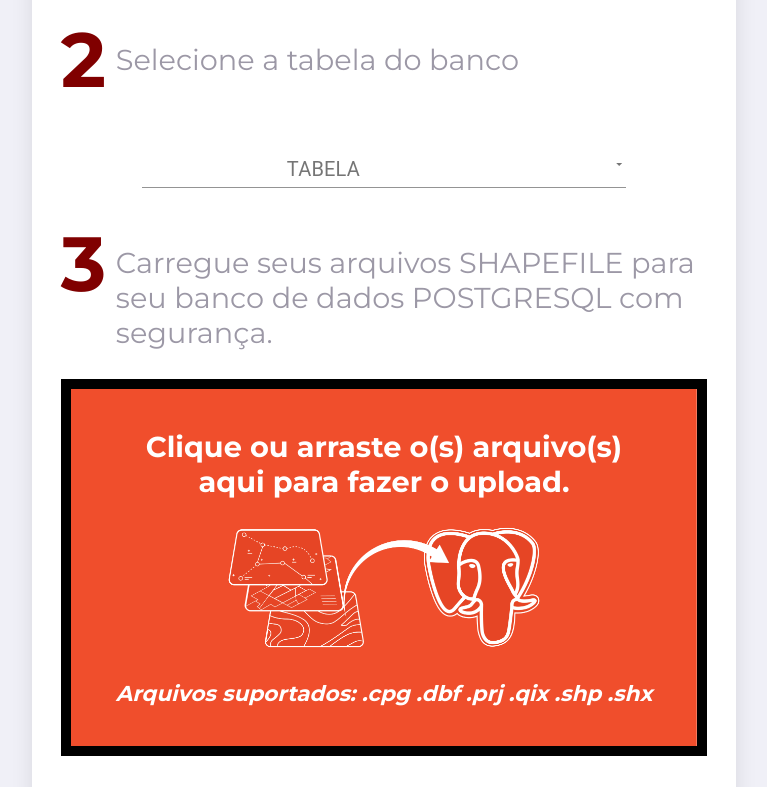
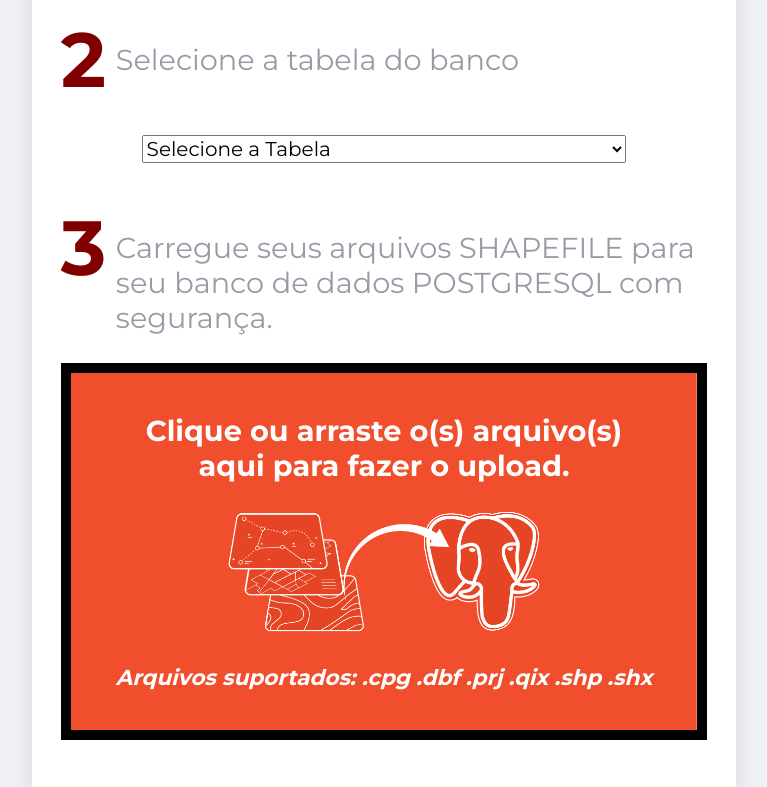
Before and after one commit to BureauTech/Mini-ETL-Shapefile-to-PostGis, a React (Create React App) app in the folder web/: page /shape in a window 1280 px wide. Shown: the part 880-1667 px from the top of the page, without its empty margins (256-1023 px from the left). Built offline with nearby package versions, Linux system fonts and the light colour scheme.

Commit message:
NEW: Select Table

```diff
--- a/web/src/components/Connection/index.js
+++ b/web/src/components/Connection/index.js
@@ -7,8 +7,6 @@ import InputLabel from '@material-ui/core/InputLabel';
 import MenuItem from '@material-ui/core/MenuItem';
 import FormControl from '@material-ui/core/FormControl';
 import Select from '@material-ui/core/Select';
-
-
 
 import './styles.css';
 
@@ -48,15 +46,29 @@ const Connection = () => {
   const [password, setPassword] = useState();
   const [loading, setLoading] = useState(false);
   const [bdList2, setBdList] = useState('');
+  const [lista, setLista] = useState();
+  const [open, setOpen] = React.useState(false);
+  const {shapeReturn, setShapeReturn} = useContext(AppContext);
+  const [campos, setCampos] = React.useState(0);
+
+  useEffect(() => {
+    console.log('context here: ', shapeReturn);
+  }, [shapeReturn]);
 
   const classes = useStyles();
+  const handleClose = () => {
+    setOpen(false);
+  };
+
+  const handleOpen = () => {
+    setOpen(true);
+  };
 
   const handleChange = (e) => {
     console.log(e.target.value);
     setTable(e.target.value);
     console.log(table);
-
-    bdList();
+    bdList(e.target.value); //Para isso é só passar a tabela selecionada como um parâmetro para a próxima função.
   }
 
   const handleSubmit = () => {
@@ -86,8 +98,28 @@ const Connection = () => {
 
   }
 
-  const bdList = () => {
-    console.log(table);
+  const bdList = (tableSelected) => {
+    setLoading(true);
+    api({
+      method: 'post',
+      url: '/connect/database',
+      data: {
+        "host": local,
+        "porta": portal,
+        "bd": tableSelected,
+        "usuario": user,
+        "senha": password
+      }
+    })
+    .then(response => {
+        setLista(response.data);
+        console.log('olha a lista ' + JSON.stringify(lista))
+        setShapeReturn(response.data);
+      }
+    )
+    .catch(err => {
+      console.log('deu ruim bb', err);
+    });
   }
 
     return (
@@ -120,6 +152,7 @@ const Connection = () => {
 
         <button type="button" onClick={bdConnect}>CONECTAR</button>
 
+
           <div className={classes.text}>
           <form className={classes.text}>
 
@@ -134,7 +167,6 @@ const Connection = () => {
               })
             }
           </select>
-
         </form>
         </div>
       </div>
--- a/web/src/components/Selecao/index.js
+++ b/web/src/components/Selecao/index.js
@@ -1,4 +1,4 @@
-import React from 'react';
+import React, { useContext, useState, useEffect } from 'react'; //3 hooks de estados
 import { makeStyles } from '@material-ui/core/styles';
 import InputLabel from '@material-ui/core/InputLabel';
 import MenuItem from '@material-ui/core/MenuItem';
@@ -7,13 +7,8 @@ import Select from '@material-ui/core/Select';
 import api from '../../services/api';
 
 import "./styles.css";
-
-const bdConnect = () => {
-  api({
-    method: 'get',
-    url: '/bomdia',
-    })
-  }
+import AppContext from '../../context';
+import shape from '@material-ui/core/styles/shape';
 
 const useStyles = makeStyles((theme) => ({
   button: {
@@ -27,14 +22,16 @@ const useStyles = makeStyles((theme) => ({
   },
   text: {
     margin: theme.spacing(0),
-    fontSize: '20px',
+    fontSize: '30px',
     minWidth: '75%',
   },
   select: {
-    fontSize: '15px',
-    minWidth: '75%',
+    fontSize: '20px',
+    minWidth: '50%',
+    margin: theme.spacing(0)
   }
 }));
+
 
 export default function ControlledOpenSelect() {
   const classes = useStyles();
@@ -43,6 +40,39 @@ export default function ControlledOpenSelect() {
   const handleChange = (event) => {
     setCampos(event.target.value);
   };
+  const [Files, setFiles] = useState([]); //lista vazia
+  const {shapeReturn, setShapeReturn} = useContext(AppContext); //chamando o AppContext
+
+  useEffect(() => {}, [shapeReturn]);
+
+  const listItems = shapeReturn.map(
+    (value, index) =>
+    <option className="fields" id={index + 1} key={index}>{value}</option>
+  );
+
+  function inputFill() { //func
+    if (shapeReturn.length > 0){
+      return (
+        shapeReturn.map(
+          (value, index) =>
+          <option className="fields" id={index + 1} key={index}>{value}</option>
+        )
+      )}
+
+    else {
+      return (
+        <>
+
+          <MenuItem value={''} className={classes.text}><em>None</em></MenuItem>
+          <MenuItem value={''} className={classes.text}><em>None</em></MenuItem>
+          <MenuItem value={''} className={classes.text}><em>None</em></MenuItem>
+          <MenuItem value={''} className={classes.text}><em>None</em></MenuItem>
+          <MenuItem value={''} className={classes.text}><em>None</em></MenuItem>
+          <MenuItem value={''} className={classes.text}><em>None</em></MenuItem>
+        </>
+      )
+    }
+  }
 
   const handleClose = () => {
     setOpen(false);
@@ -55,25 +85,17 @@ export default function ControlledOpenSelect() {
   return (
     <div className={classes.text}>
       <FormControl className={classes.text}>
-        <InputLabel className={classes.text}>TABELA</InputLabel>
-        <Select
-          className={classes.text}
-          open={open}
-          onClose={handleClose}
-          onOpen={handleOpen}
-          value={campos}
-          onChange={handleChange}
-        >
-          <MenuItem value="" className={classes.select}><em>None</em></MenuItem>
-          <MenuItem value={1}className={classes.select} onClick={bdConnect}>ft_ponto_drenagem</MenuItem>
-          <MenuItem value={2}className={classes.select} onClick={bdConnect}>geography_columns</MenuItem>
-          <MenuItem value={3}className={classes.select} onClick={bdConnect}>geometry_columns</MenuItem>
-          <MenuItem value={4}className={classes.select} onClick={bdConnect}>spatial_ref_sys</MenuItem>
-          <MenuItem value={5}className={classes.select} onClick={bdConnect}>raster_columns</MenuItem>
-          <MenuItem value={6}className={classes.select} onClick={bdConnect}>raster_overviews</MenuItem>
-          <MenuItem value={7}className={classes.select} onClick={bdConnect}>ft_bacia_hidrografica_n1</MenuItem>
-          <MenuItem value={8}className={classes.select} onClick={bdConnect}>ft_curso_dagua</MenuItem>
-        </Select>
+          <select value={campos} onChange={handleChange} className={classes.select}>
+            <option value={0} selected disabled>Selecione a Tabela</option>
+
+            { shapeReturn && shapeReturn.length > 0 &&
+              shapeReturn.map((item)=>{
+                return (
+                  <option value={item}>{item}</option>
+                )
+              })
+            }
+          </select>
       </FormControl>
     </div>
   );
--- a/web/src/components/Selecao/styles.css
+++ b/web/src/components/Selecao/styles.css
@@ -0,0 +1,6 @@
+.fields, .fields2 {
+    padding: 0.5rem 1rem;
+    background-color: #fff;
+    font: 1rem Montserrat;
+    margin-bottom: 4rem;
+}
--- a/web/src/pages/Shape/index.js
+++ b/web/src/pages/Shape/index.js
@@ -10,7 +10,7 @@ import Header from '../../components/Header';
 import Faq from '../../components/Faq';
 import Footer from '../../components/Footer';
 import Connection from '../../components/Connection';
-import MenuItem from '../../components/Selecao';
+import Selecao from '../../components/Selecao';
 import DropZone from '../../components/Upload-Shape/DropZone';
 import List from '../../components/DE-Shape-to-post';
 
@@ -44,14 +44,6 @@ const Shape = () => {
     else {
       return (
         <>
-          <label className="fields2">PARA</label>
-          <label className="fields2">PARA</label>
-          <label className="fields2">PARA</label>
-          <label className="fields2">PARA</label>
-          <label className="fields2">PARA</label>
-          <label className="fields2">PARA</label>
-          <label className="fields2">PARA</label>
-          <label className="fields2">PARA</label>
         </>
       )
     }
@@ -76,7 +68,9 @@ const Shape = () => {
           <span>Selecione a tabela do banco</span>
         </div>
 
-        <MenuItem />
+        <Selecao>
+          {inputFill()}
+        </Selecao>
 
         <div className="shape-step3-header">
           <p>3</p>
@@ -105,19 +99,28 @@ const Shape = () => {
                 <label className="fields"><List/></label>
               </form>
 
-            <form className="columns">
-              {inputFill()}
-            </form>
-          </div>
-        </div>
-
+              <form className="columns">
+                <label className="fields2">PARA</label>
+                <label className="fields2">PARA</label>
+                <label className="fields2">PARA</label>
+                <label className="fields2">PARA</label>
+                <label className="fields2">PARA</label>
+                <label className="fields2">PARA</label>
+                <label className="fields2">PARA</label>
+                <label className="fields2">PARA</label>
+              </form>
+            </div>
+      <div>
         <Link to="/" className="shape-send-button">
           REALIZAR CARGA
         </Link>
+        </div>
+
       </div>
 
       <Footer />
-    </>
+      </div>
+      </>
   );
 }
 
```
Also changed, not shown: 1 other file (tests, documents, lock files or other folders).
